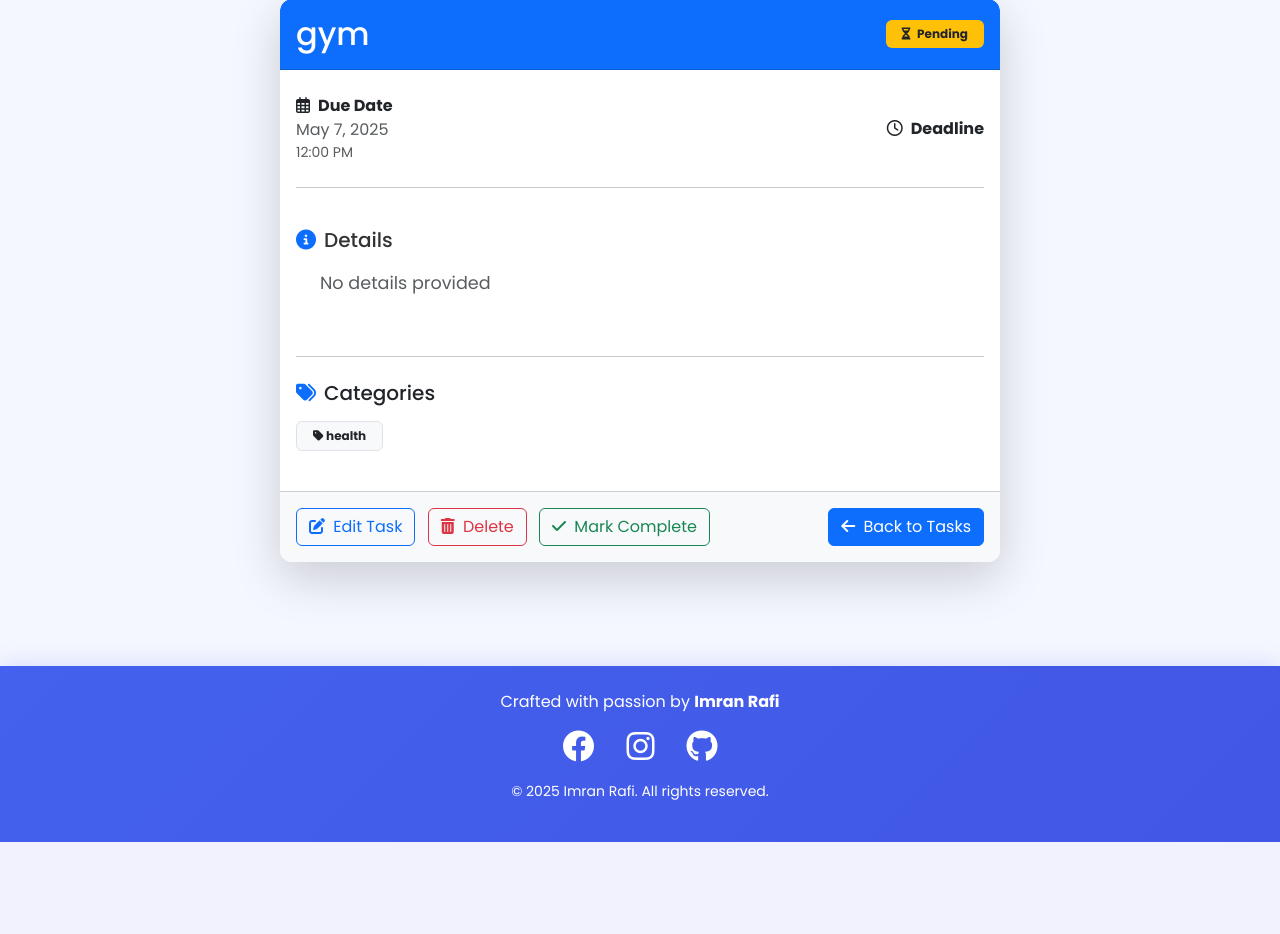
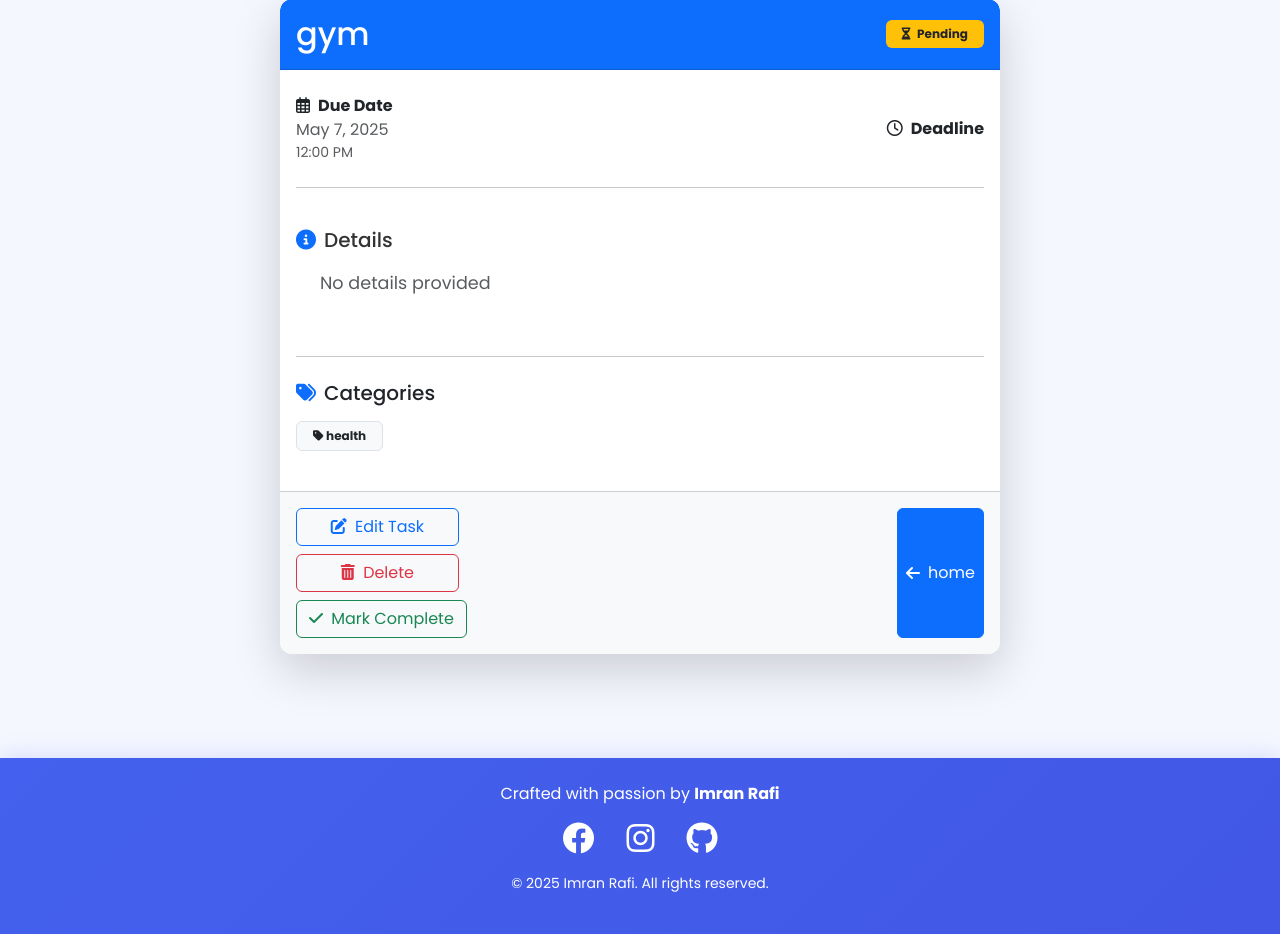
Before and after one commit to SheikhIshere/Django_taskManager, a Django app: page /add-task/task/1/ in a window 1280 px wide. Shown: the part 177-1111 px from the top of the page. Before the commit the page ends 1019 px from the top, so only its background shows below. Run offline with Django 5.2, Linux system fonts and the light colour scheme; data comes from the database, SQL or seed files in the repository; both versions use the stored data as it was after the commit.

Commit message:
button change

```diff
--- a/Add_task/templates/task_details.html
+++ b/Add_task/templates/task_details.html
@@ -81,7 +81,7 @@
                 <!-- Action Buttons -->
                 <div class="card-footer bg-light py-3">
                     <div class="d-flex justify-content-between">
-                        <div>
+                        <div class="d-grid gap-2">
                             <a href="{% url 'edit_task' task.id %}" class="btn btn-outline-primary me-2">
                                 <i class="fas fa-edit me-1"></i> Edit Task
                             </a>
@@ -97,8 +97,8 @@
                                 </button>
                             </form>
                         </div>
-                        <a href="{% url 'homepage' %}" class="btn btn-primary">
-                            <i class="fas fa-arrow-left me-1"></i> Back to Tasks
+                        <a href="{% url 'homepage' %}" class="btn btn-primary d-flex justify-content-center align-items-center px-2">
+                            <i class="fas fa-arrow-left me-2"></i> home
                         </a>
                     </div>
                 </div>
```
Also changed, not shown: templates/home.html (+8 -1 lines), db.sqlite3.
